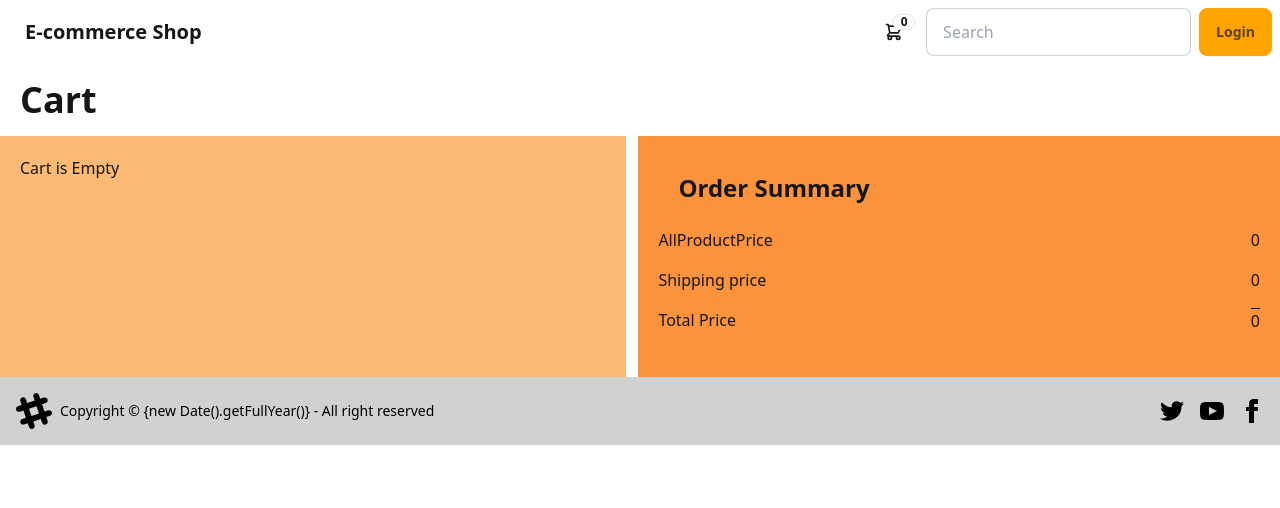
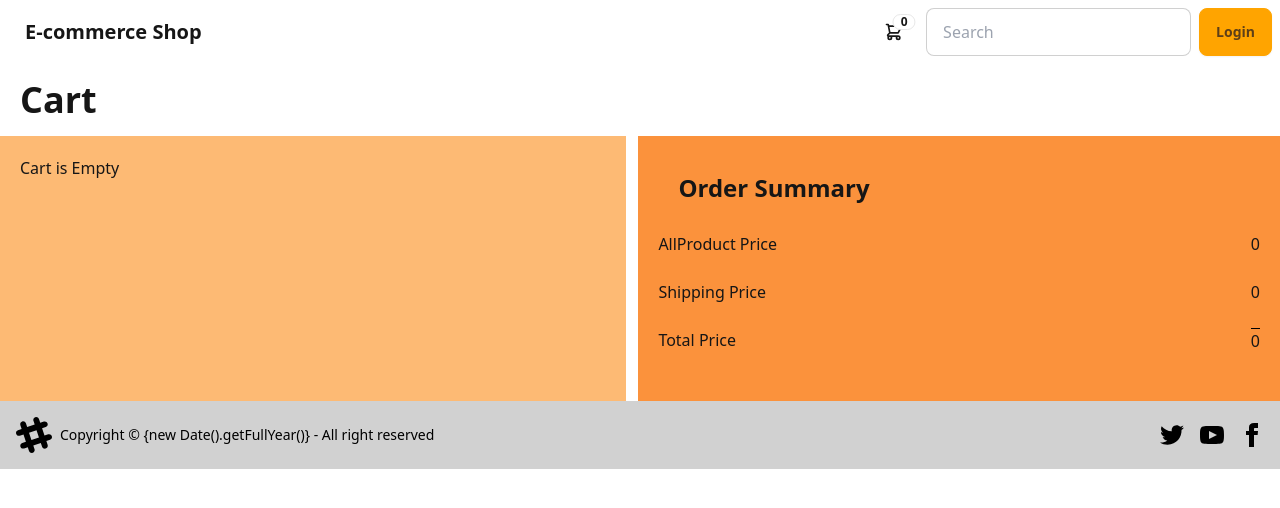
Before and after one commit to Noppadon45/E-commerce, a Vue app: page /cart in a window 1280 px wide. Shown: the top 508 px of the page. Built offline with nearby package versions, Linux system fonts and the light colour scheme.

Commit message:
Update CartView.vue

```diff
--- a/src/views/user/CartView.vue
+++ b/src/views/user/CartView.vue
@@ -58,16 +58,16 @@ const changeQuantity = (event, index) => {
       <div class="flex-auto ml-3 bg-orange-400 p-5">
         <div class="text-2xl mx-5 m-4 font-bold">Order Summary</div>
         <div class="my-4">
-          <div class="flex justify-between py-2">
-            <div>AllProductPrice</div>
+          <div class="flex justify-between py-3">
+            <div>AllProduct Price</div>
             <div>{{ CartStore.summaryPrice }}</div>
           </div>
-          <div class="flex justify-between py-2">
-            <div>Shipping price</div>
+          <div class="flex justify-between py-3">
+            <div>Shipping Price</div>
             <div>0</div>
           </div>
           <div></div>
-          <div class="flex justify-between py-2 divide-y divide-black">
+          <div class="flex justify-between py-3 divide-y divide-black">
             <div>Total Price</div>
             <div>{{ CartStore.summaryPrice }}</div>
           </div>
```
